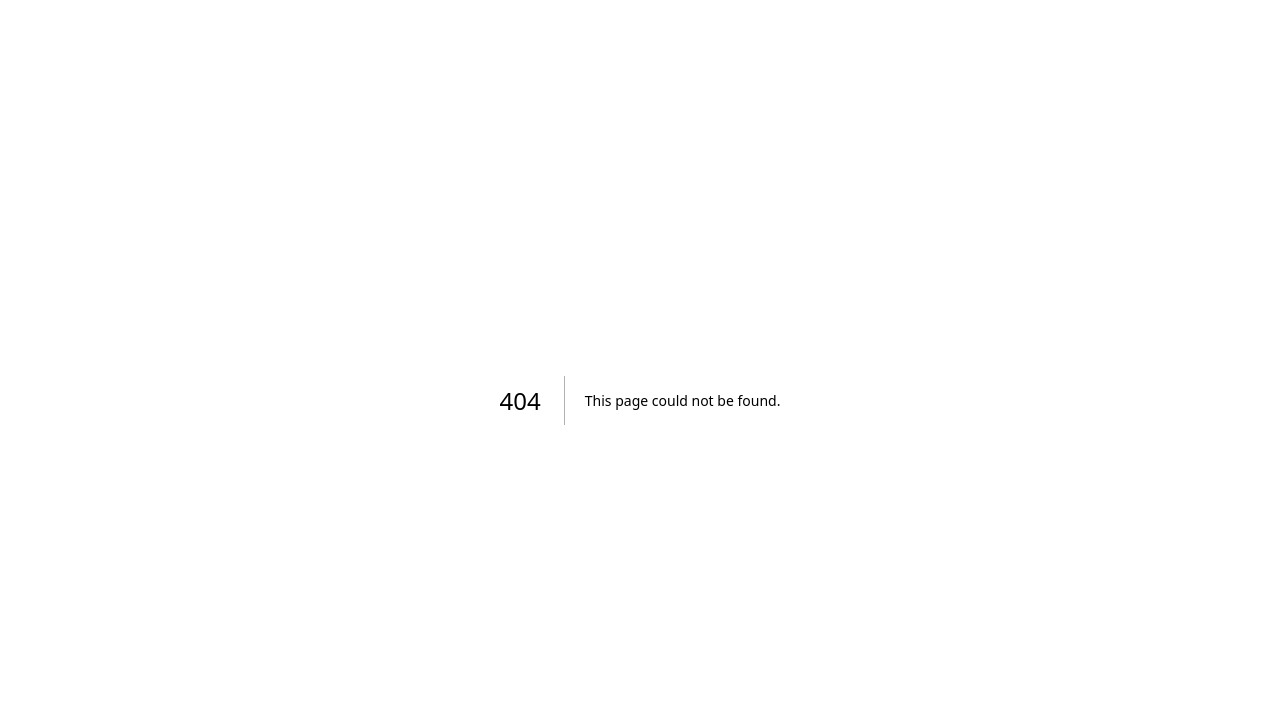
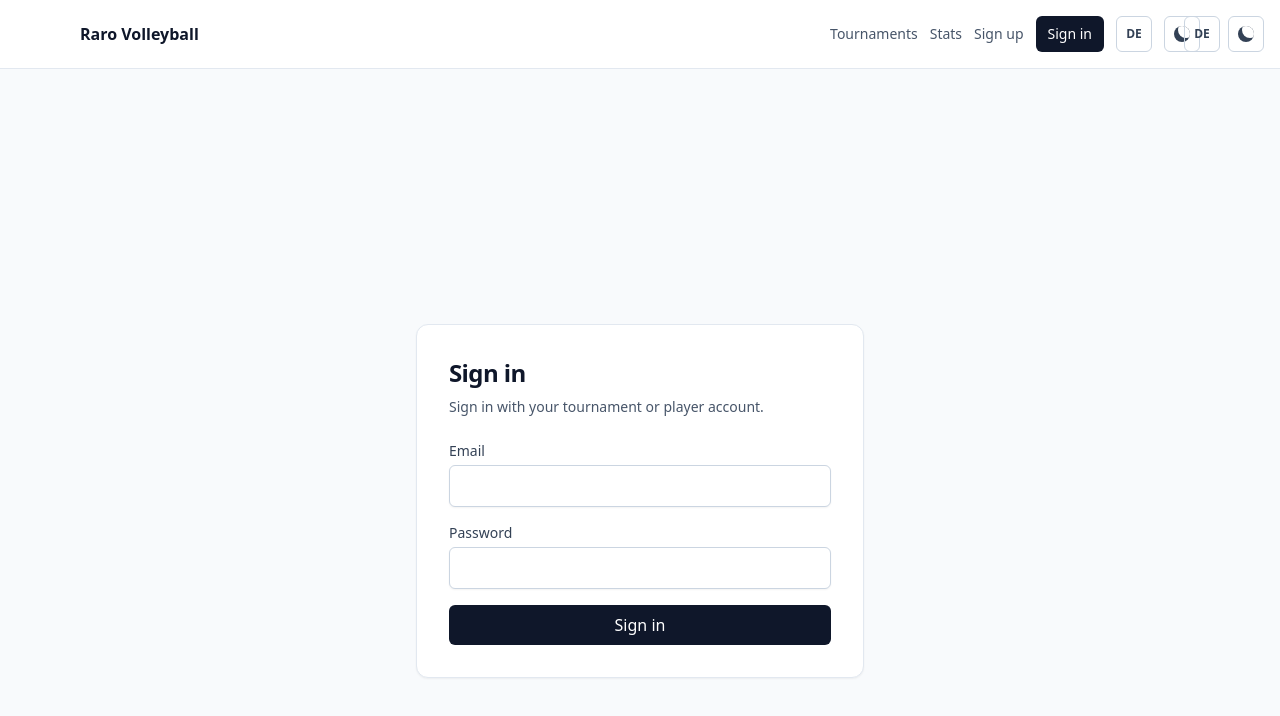
Before and after one commit to eDiZoN3/TournamentBuilder, a Next.js app: page /login in a window 1280 px wide. Before the commit this address had no page. Shown: the top 716 px of the page. Built offline with nearby package versions, Linux system fonts and the light colour scheme; no server answers.

Commit message:
issues 14 15 and 16 implemented

```diff
--- /dev/null
+++ b/app/(public)/login/page.tsx
@@ -0,0 +1,143 @@
+"use client";
+
+import { type FormEvent, Suspense, useState } from "react";
+import { getSession, signIn } from "next-auth/react";
+import { useRouter, useSearchParams } from "next/navigation";
+import { LocaleToggle } from "@/components/ui/LocaleToggle";
+import { useLocale } from "@/components/ui/LocaleProvider";
+import { ThemeToggle } from "@/components/ui/ThemeToggle";
+
+type LoginRole = "admin" | "tournament_lead" | "player";
+
+function isAdminCapable(role: LoginRole | undefined): boolean {
+  return role === "admin" || role === "tournament_lead";
+}
+
+function destinationForRole(
+  role: LoginRole | undefined,
+  callbackUrl: string | null,
+): string {
+  const safeCallback = callbackUrl?.startsWith("/") ? callbackUrl : null;
+
+  if (role === "player") {
+    return safeCallback === "/account" ? safeCallback : "/account";
+  }
+
+  if (isAdminCapable(role)) {
+    return safeCallback?.startsWith("/admin")
+      ? safeCallback
+      : "/admin/dashboard";
+  }
+
+  return "/";
+}
+
+function LoginForm() {
+  const router = useRouter();
+  const searchParams = useSearchParams();
+  const { t } = useLocale();
+  const [email, setEmail] = useState("");
+  const [password, setPassword] = useState("");
+  const [error, setError] = useState<string | null>(null);
+  const [isSubmitting, setIsSubmitting] = useState(false);
+
+  async function handleSubmit(event: FormEvent<HTMLFormElement>) {
+    event.preventDefault();
+    setError(null);
+    setIsSubmitting(true);
+
+    try {
+      const result = await signIn("credentials", {
+        email,
+        password,
+        redirect: false,
+      });
+
+      if (!result?.ok) {
+        setError("Invalid email or password.");
+        return;
+      }
+
+      const session = await getSession();
+      const role = session?.user.role as LoginRole | undefined;
+
+      router.push(destinationForRole(role, searchParams.get("callbackUrl")));
+      router.refresh();
+    } catch {
+      setError("Unable to sign in. Please try again.");
+    } finally {
+      setIsSubmitting(false);
+    }
+  }
+
+  return (
+    <main className="flex min-h-screen items-center justify-center px-4 py-12">
+      <div className="absolute right-4 top-4 flex gap-2">
+        <LocaleToggle />
+        <ThemeToggle />
+      </div>
+      <section className="w-full max-w-md rounded-xl border border-slate-200 bg-white p-8 shadow-sm dark:border-slate-700 dark:bg-slate-900">
+        <h1 className="text-2xl font-bold tracking-tight">{t("signIn")}</h1>
+        <p className="mt-2 text-sm text-slate-600 dark:text-slate-300">
+          Sign in with your tournament or player account.
+        </p>
+        <form className="mt-6 space-y-4" onSubmit={handleSubmit}>
+          <div>
+            <label
+              className="block text-sm font-medium text-slate-700 dark:text-slate-300"
+              htmlFor="email"
+            >
+              {t("email")}
+            </label>
+            <input
+              autoComplete="email"
+              className="mt-1 w-full rounded-md border border-slate-300 px-3 py-2 shadow-sm outline-none focus:border-slate-500 focus:ring-2 focus:ring-slate-200 dark:border-slate-600 dark:focus:ring-slate-700"
+              id="email"
+              onChange={(event) => setEmail(event.target.value)}
+              required
+              type="email"
+              value={email}
+            />
+          </div>
+          <div>
+            <label
+              className="block text-sm font-medium text-slate-700 dark:text-slate-300"
+              htmlFor="password"
+            >
+              {t("password")}
+            </label>
+            <input
+              autoComplete="current-password"
+              className="mt-1 w-full rounded-md border border-slate-300 px-3 py-2 shadow-sm outline-none focus:border-slate-500 focus:ring-2 focus:ring-slate-200 dark:border-slate-600 dark:focus:ring-slate-700"
+              id="password"
+              onChange={(event) => setPassword(event.target.value)}
+              required
+              type="password"
+              value={password}
+            />
+          </div>
+          {error ? (
+            <p className="text-sm font-medium text-red-600" role="alert">
+              {error}
+            </p>
+          ) : null}
+          <button
+            className="w-full rounded-md bg-slate-900 px-4 py-2 font-medium text-white hover:bg-slate-700 disabled:cursor-not-allowed disabled:opacity-60"
+            disabled={isSubmitting}
+            type="submit"
+          >
+            {isSubmitting ? t("signingIn") : t("signIn")}
+          </button>
+        </form>
+      </section>
+    </main>
+  );
+}
+
+export default function LoginPage() {
+  return (
+    <Suspense>
+      <LoginForm />
+    </Suspense>
+  );
+}
--- a/app/admin/login/page.tsx
+++ b/app/admin/login/page.tsx
@@ -1,110 +1,21 @@
-"use client";
+import { redirect } from "next/navigation";
 
-import { type FormEvent, Suspense, useState } from "react";
-import { signIn } from "next-auth/react";
-import { useRouter, useSearchParams } from "next/navigation";
-import { LocaleToggle } from "@/components/ui/LocaleToggle";
-import { useLocale } from "@/components/ui/LocaleProvider";
-import { ThemeToggle } from "@/components/ui/ThemeToggle";
+interface AdminLoginPageProps {
+  searchParams?: Promise<{
+    callbackUrl?: string;
+  }>;
+}
 
-function LoginForm() {
-  const router = useRouter();
-  const searchParams = useSearchParams();
-  const { t } = useLocale();
-  const [email, setEmail] = useState("");
-  const [password, setPassword] = useState("");
-  const [error, setError] = useState<string | null>(null);
-  const [isSubmitting, setIsSubmitting] = useState(false);
+export default async function AdminLoginPage({
+  searchParams,
+}: AdminLoginPageProps) {
+  const params = await searchParams;
+  const callbackUrl = params?.callbackUrl;
+  const destination = new URLSearchParams();
 
-  async function handleSubmit(event: FormEvent<HTMLFormElement>) {
-    event.preventDefault();
-    setError(null);
-    setIsSubmitting(true);
-
-    try {
-      const result = await signIn("credentials", {
-        email,
-        password,
-        redirect: false,
-      });
-
-      if (!result?.ok) {
-        setError("Invalid email or password.");
-        return;
-      }
-
-      const callbackUrl = searchParams.get("callbackUrl");
-      router.push(callbackUrl?.startsWith("/") ? callbackUrl : "/admin/dashboard");
-      router.refresh();
-    } catch {
-      setError("Unable to sign in. Please try again.");
-    } finally {
-      setIsSubmitting(false);
-    }
+  if (callbackUrl) {
+    destination.set("callbackUrl", callbackUrl);
   }
 
-  return (
-    <main className="flex min-h-screen items-center justify-center px-4 py-12">
-      <div className="absolute right-4 top-4 flex gap-2">
-        <LocaleToggle />
-        <ThemeToggle />
-      </div>
-      <section className="w-full max-w-md rounded-xl border border-slate-200 bg-white p-8 shadow-sm dark:border-slate-700 dark:bg-slate-900">
-        <h1 className="text-2xl font-bold tracking-tight">{t("adminLogin")}</h1>
-        <p className="mt-2 text-sm text-slate-600 dark:text-slate-300">
-          Sign in to manage volleyball tournaments.
-        </p>
-        <form className="mt-6 space-y-4" onSubmit={handleSubmit}>
-          <div>
-            <label className="block text-sm font-medium text-slate-700 dark:text-slate-300" htmlFor="email">
-              {t("email")}
-            </label>
-            <input
-              autoComplete="email"
-              className="mt-1 w-full rounded-md border border-slate-300 px-3 py-2 shadow-sm outline-none focus:border-slate-500 focus:ring-2 focus:ring-slate-200 dark:border-slate-600 dark:focus:ring-slate-700"
-              id="email"
-              onChange={(event) => setEmail(event.target.value)}
-              required
-              type="email"
-              value={email}
-            />
-          </div>
-          <div>
-            <label className="block text-sm font-medium text-slate-700 dark:text-slate-300" htmlFor="password">
-              {t("password")}
-            </label>
-            <input
-              autoComplete="current-password"
-              className="mt-1 w-full rounded-md border border-slate-300 px-3 py-2 shadow-sm outline-none focus:border-slate-500 focus:ring-2 focus:ring-slate-200 dark:border-slate-600 dark:focus:ring-slate-700"
-              id="password"
-              onChange={(event) => setPassword(event.target.value)}
-              required
-              type="password"
-              value={password}
-            />
-          </div>
-          {error ? (
-            <p className="text-sm font-medium text-red-600" role="alert">
-              {error}
-            </p>
-          ) : null}
-          <button
-            className="w-full rounded-md bg-slate-900 px-4 py-2 font-medium text-white hover:bg-slate-700 disabled:cursor-not-allowed disabled:opacity-60"
-            disabled={isSubmitting}
-            type="submit"
-          >
-            {isSubmitting ? t("signingIn") : t("signIn")}
-          </button>
-        </form>
-      </section>
-    </main>
-  );
+  redirect(`/login${destination.size ? `?${destination}` : ""}`);
 }
-
-export default function AdminLoginPage() {
-  return (
-    <Suspense>
-      <LoginForm />
-    </Suspense>
-  );
-}
--- a/components/player/PlayerAccountView.tsx
+++ b/components/player/PlayerAccountView.tsx
@@ -1,5 +1,6 @@
 "use client";
 
+import { signOut } from "next-auth/react";
 import { useLocale } from "@/components/ui/LocaleProvider";
 
 export interface PlayerAccountProfile {
@@ -28,14 +29,25 @@ export function PlayerAccountView({ profile, stats }: PlayerAccountViewProps) {
 
   return (
     <section className="space-y-6">
-      <header>
+      <header className="flex flex-wrap items-start justify-between gap-4">
+        <div>
           <p className="text-sm font-semibold uppercase tracking-wide text-slate-500 dark:text-slate-400">
             {t("playerAccount")}
           </p>
           <h1 className="mt-1 text-3xl font-bold tracking-tight">
             {profile.displayName}
           </h1>
-        <p className="mt-2 text-slate-600 dark:text-slate-300">{profile.email}</p>
+          <p className="mt-2 text-slate-600 dark:text-slate-300">
+            {profile.email}
+          </p>
+        </div>
+        <button
+          className="rounded-md border border-slate-300 px-3 py-2 text-sm font-medium text-slate-700 hover:bg-slate-100 dark:border-slate-600 dark:text-slate-200 dark:hover:bg-slate-800"
+          onClick={() => signOut({ callbackUrl: "/login" })}
+          type="button"
+        >
+          {t("logOut")}
+        </button>
       </header>
 
       {stats ? (
--- a/components/ui/Navbar.tsx
+++ b/components/ui/Navbar.tsx
@@ -13,12 +13,12 @@ interface NavbarProps {
 }
 
 export function Navbar({ isAuthenticated, role = null }: NavbarProps) {
-  const { t } = useLocale();
+  const { locale, t } = useLocale();
   const [isMenuOpen, setIsMenuOpen] = useState(false);
   const navRef = useRef<HTMLElement>(null);
   const accountHref = role === "player" ? "/account" : "/admin/dashboard";
   const accountLabel = role === "player" ? t("account") : t("dashboard");
-  const loginLabel = "Log in";
+  const loginLabel = locale === "de" ? t("adminLogin") : t("signIn");
 
   useEffect(() => {
     if (!isMenuOpen) {
```
Also changed, not shown: 1 other file (tests, documents, lock files or other folders). Lines whose indentation alone changed are shown as unchanged.
